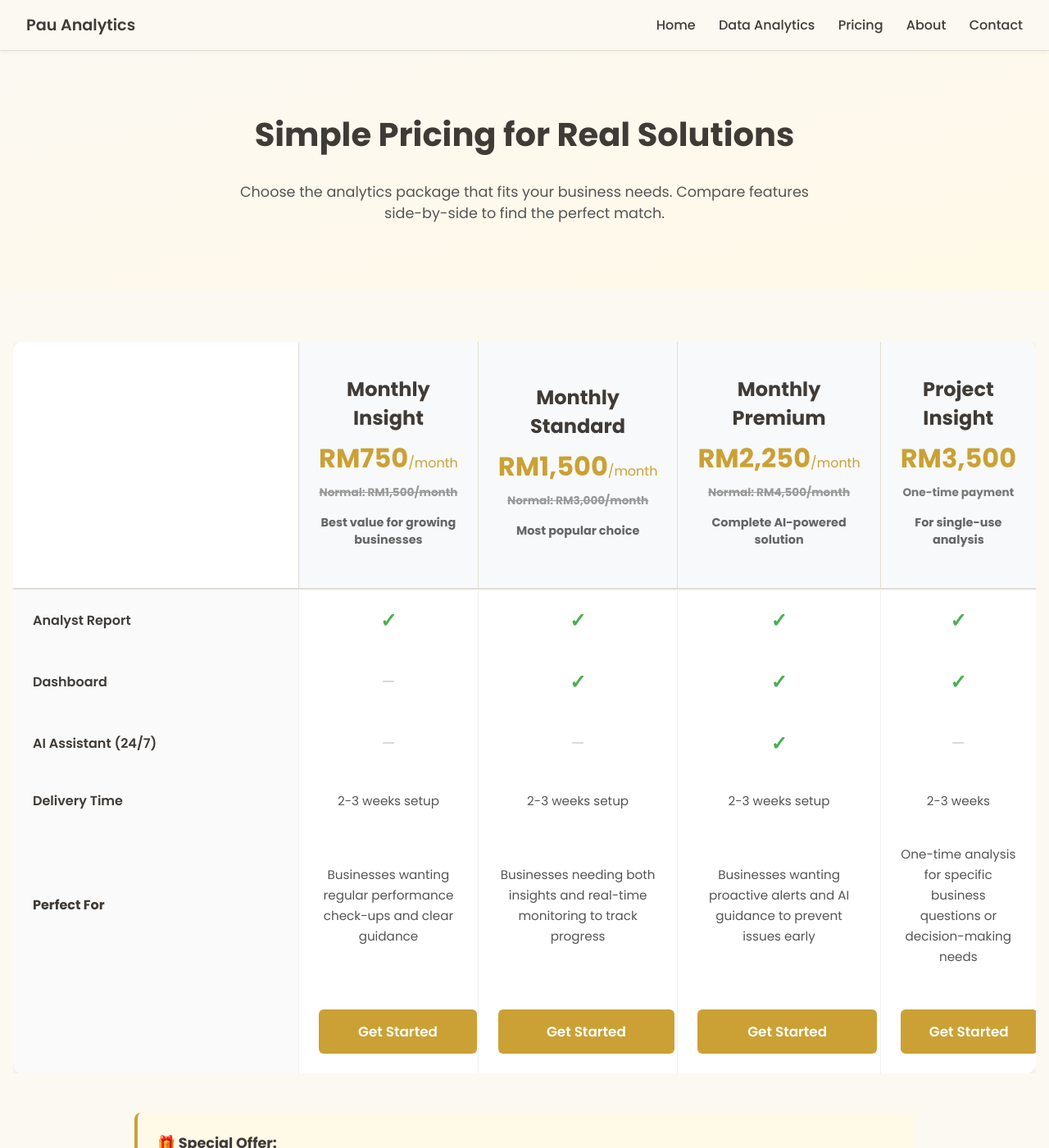
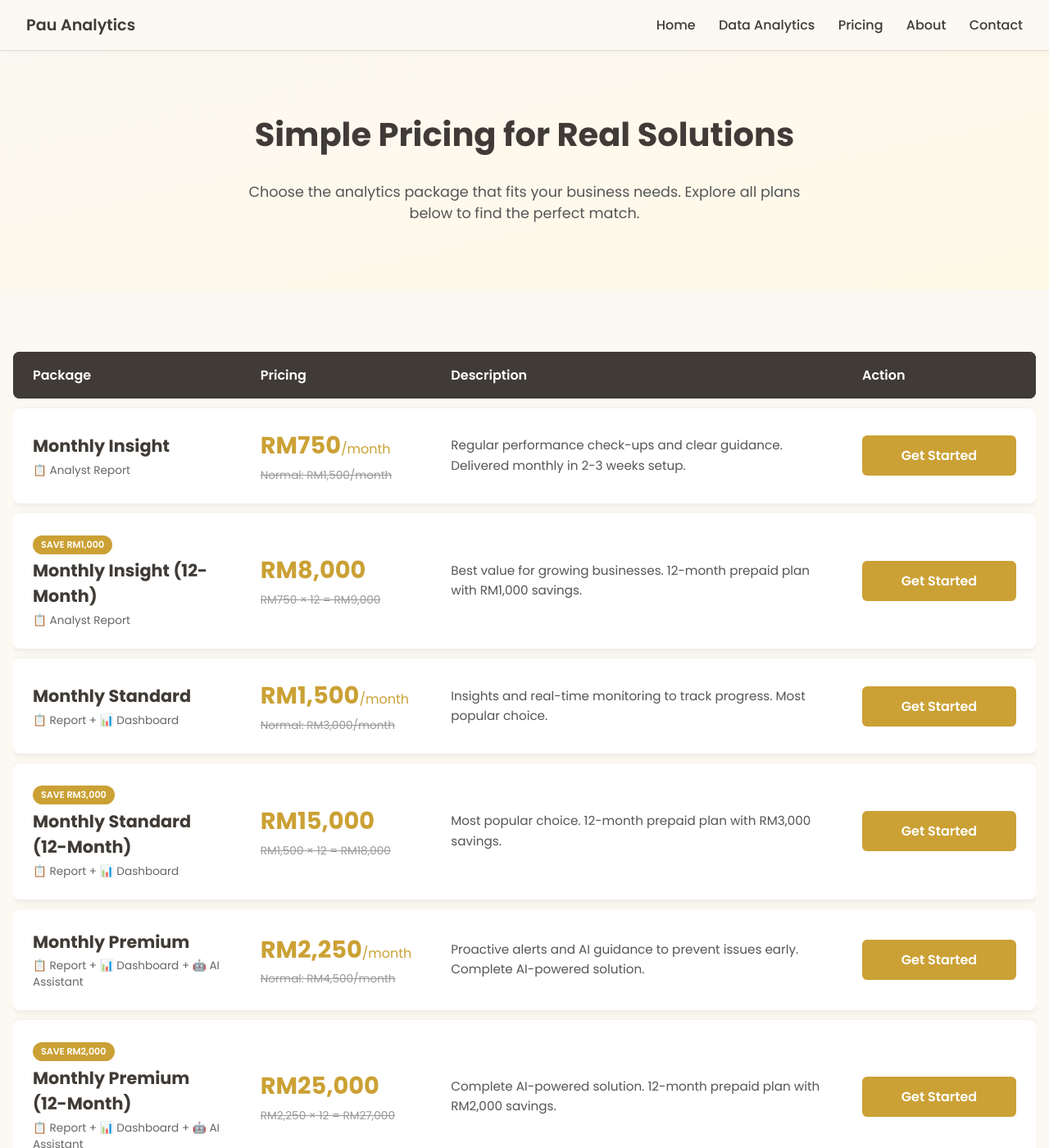
Before and after one commit to lyven81/pinnacles-learning-website, a Jekyll site: the page pricing.html, which Jekyll copies as it is, in a window 1280 px wide and 1400 px high. Shown: the whole window at 82% size. Built offline with Jekyll 4.4.1, drawn with Linux system fonts in a browser that asks for light colours; some of the changed text lies outside the part shown.

Commit message:
Restructure pricing page with row-based grid layout
- Changed pricing table from column-based to row-based layout
- Each pricing tier now displayed in single row with 4 columns: Package | Pricing | Description | Action
- 8 total rows: 1 header + 7 pricing tiers (monthly and 12-month plans)
- Added hover effects: lift animation with golden shadow on mouse hover
- Gradient background appears on hover for enhanced visual feedback
- Included package badges (SAVE RM1,000, SAVE RM3,000, etc.) for prepaid plans
- Mobile responsive with stacked card layout for small screens
- Updated header description to match new layout

🤖 Generated with [Claude Code](https://claude.com/claude-code)

Co-Authored-By: Claude Sonnet 4.5 <noreply@anthropic.com>

```diff
--- a/pricing.html
+++ b/pricing.html
@@ -153,122 +153,109 @@
     .pricing-table {
       width: 100%;
       border-collapse: separate;
-      border-spacing: 0;
-      background: white;
-      border-radius: 12px;
-      overflow: hidden;
-      box-shadow: 0 4px 20px rgba(0, 0, 0, 0.08);
+      border-spacing: 0 12px;
+      background: transparent;
     }
 
     .pricing-table thead tr {
-      background: #f8f9fa;
+      background: #403B36;
     }
 
     .pricing-table th {
-      padding: 2rem 1.5rem;
-      text-align: center;
-      border-right: 1px solid #e0ddd3;
-      border-bottom: 2px solid #e0ddd3;
-      position: relative;
+      padding: 1rem 1.5rem;
+      text-align: left;
+      color: white;
+      font-weight: 600;
+      font-size: 1rem;
+      background: #403B36;
+    }
+
+    .pricing-table th:first-child {
+      border-radius: 8px 0 0 8px;
     }
 
     .pricing-table th:last-child {
-      border-right: none;
+      border-radius: 0 8px 8px 0;
     }
 
-    .pricing-table th:first-child {
-      width: 30%;
-      text-align: left;
+    .pricing-table tbody tr {
       background: white;
+      border-radius: 8px;
+      box-shadow: 0 2px 8px rgba(0, 0, 0, 0.08);
+      transition: all 0.3s ease;
     }
 
+    .pricing-table tbody tr:hover {
+      transform: translateY(-4px);
+      box-shadow: 0 8px 24px rgba(203, 161, 53, 0.25);
+      background: linear-gradient(135deg, #fffef9 0%, #ffffff 100%);
+    }
+
+    .pricing-table td {
+      padding: 1.5rem 1.5rem;
+      vertical-align: middle;
+      border: none;
+    }
+
+    .pricing-table td:first-child {
+      border-radius: 8px 0 0 8px;
+    }
+
+    .pricing-table td:last-child {
+      border-radius: 0 8px 8px 0;
+      text-align: center;
+    }
 
     .package-name {
-      font-size: 1.5rem;
+      font-size: 1.3rem;
       font-weight: 700;
       color: #403B36;
-      margin-top: 0.5rem;
-      margin-bottom: 0.5rem;
+      margin: 0;
+    }
+
+    .package-badge {
+      display: inline-block;
+      background: #CBA135;
+      color: white;
+      padding: 3px 10px;
+      border-radius: 12px;
+      font-size: 0.7rem;
+      font-weight: 600;
+      margin-bottom: 0.3rem;
     }
 
     .package-price {
-      font-size: 2rem;
+      font-size: 1.8rem;
       font-weight: 700;
       color: #CBA135;
-      margin: 0.5rem 0;
+      margin: 0;
     }
 
     .package-subprice {
       font-size: 0.85rem;
-      color: #777;
-      margin-bottom: 1rem;
-      min-height: 20px;
+      color: #999;
+      text-decoration: line-through;
+      margin-top: 0.3rem;
     }
 
     .package-description {
-      font-size: 0.9rem;
-      color: #666;
-      margin-bottom: 1rem;
-    }
-
-    .pricing-table tbody tr {
-      border-bottom: 1px solid #f0f0f0;
-    }
-
-    .pricing-table tbody tr:last-child {
-      border-bottom: none;
-    }
-
-    .pricing-table td {
-      padding: 1.25rem 1.5rem;
-      text-align: center;
-      border-right: 1px solid #f0f0f0;
-      vertical-align: middle;
-    }
-
-    .pricing-table td:last-child {
-      border-right: none;
-    }
-
-    .pricing-table td:first-child {
-      text-align: left;
-      font-weight: 600;
-      color: #403B36;
-      background: #fafafa;
-    }
-
-
-    .check-mark {
-      color: #4CAF50;
-      font-size: 1.5rem;
-      font-weight: bold;
-    }
-
-    .cross-mark {
-      color: #ccc;
-      font-size: 1.2rem;
-    }
-
-    .feature-value {
+      font-size: 0.95rem;
       color: #555;
-      font-size: 0.95rem;
-    }
-
-    .cta-row td {
-      padding: 2rem 1.5rem 1.5rem;
+      line-height: 1.6;
+      margin: 0;
     }
 
     .cta-button {
       display: inline-block;
-      width: 90%;
+      min-width: 140px;
       text-align: center;
       background-color: #CBA135;
       color: white;
       text-decoration: none;
-      padding: 14px 20px;
+      padding: 12px 24px;
       border-radius: 6px;
       font-weight: 600;
-      font-size: 1.05rem;
+      font-size: 1rem;
       transition: all 0.3s ease;
     }
 
@@ -416,49 +403,56 @@
         padding: 0 0.5rem;
       }
 
-      .pricing-table th,
+      .pricing-table {
+        border-spacing: 0 8px;
+      }
+
+      .pricing-table thead {
+        display: none;
+      }
+
+      .pricing-table tbody tr {
+        display: grid;
+        grid-template-columns: 1fr;
+        gap: 0.5rem;
+        padding: 1rem;
+        margin-bottom: 1rem;
+      }
+
       .pricing-table td {
-        padding: 1rem 0.75rem;
+        padding: 0.5rem 0;
+        border-radius: 0 !important;
+        text-align: left !important;
+      }
+
+      .pricing-table td:before {
+        content: attr(data-label);
+        font-weight: 600;
+        color: #403B36;
+        display: block;
+        margin-bottom: 0.3rem;
+        font-size: 0.85rem;
+      }
+
+      .package-name {
+        font-size: 1.3rem;
+      }
+
+      .package-price {
+        font-size: 1.6rem;
+      }
+
+      .package-subprice {
+        font-size: 0.8rem;
+      }
+
+      .package-description {
         font-size: 0.9rem;
       }
 
-      .pricing-table th:first-child,
-      .pricing-table td:first-child {
-        position: sticky;
-        left: 0;
-        z-index: 10;
-        background: white;
-        box-shadow: 2px 0 4px rgba(0,0,0,0.05);
-        min-width: 120px;
-      }
-
-      .pricing-table th:first-child {
-        background: #f8f9fa;
-      }
-
-      .pricing-table td:first-child {
-        background: #fafafa;
-      }
-
-      .package-name {
-        font-size: 1.2rem;
-      }
-
-      .package-price {
-        font-size: 1.5rem;
-      }
-
-      .package-subprice {
-        font-size: 0.75rem;
-      }
-
-      .package-description {
-        font-size: 0.8rem;
-      }
-
       .cta-button {
-        font-size: 0.9rem;
-        padding: 10px 15px;
+        font-size: 0.95rem;
+        padding: 12px 20px;
         width: 100%;
       }
 
@@ -475,28 +469,19 @@
       .consultation-box h3 {
         font-size: 1.5rem;
       }
-
-      .whats-included {
-        margin-top: 3rem;
-        padding: 0 0.5rem;
-      }
-
-      .whats-included h2 {
-        font-size: 1.5rem;
-      }
     }
 
     @media (max-width: 480px) {
       .package-name {
-        font-size: 1rem;
+        font-size: 1.1rem;
       }
 
       .package-price {
-        font-size: 1.3rem;
+        font-size: 1.4rem;
       }
 
-      .check-mark {
-        font-size: 1.2rem;
+      .package-description {
+        font-size: 0.85rem;
       }
     }
   </style>
@@ -516,7 +501,7 @@
 
   <header>
     <h1>Simple Pricing for Real Solutions</h1>
-    <p>Choose the analytics package that fits your business needs. Compare features side-by-side to find the perfect match.</p>
+    <p>Choose the analytics package that fits your business needs. Explore all plans below to find the perfect match.</p>
   </header>
 
   <div class="container">
@@ -525,90 +510,137 @@
       <table class="pricing-table">
         <thead>
           <tr>
-            <th></th>
-            <th>
-              <div class="package-name">Monthly Insight</div>
-              <div class="package-price">RM750<span style="font-size: 1rem; font-weight: normal;">/month</span></div>
-              <div class="package-subprice" style="text-decoration: line-through; color: #999;">Normal: RM1,500/month</div>
-              <div class="package-description">Best value for growing businesses</div>
-            </th>
-            <th>
-              <div class="package-name">Monthly Standard</div>
-              <div class="package-price">RM1,500<span style="font-size: 1rem; font-weight: normal;">/month</span></div>
-              <div class="package-subprice" style="text-decoration: line-through; color: #999;">Normal: RM3,000/month</div>
-              <div class="package-description">Most popular choice</div>
-            </th>
-            <th>
-              <div class="package-name">Monthly Premium</div>
-              <div class="package-price">RM2,250<span style="font-size: 1rem; font-weight: normal;">/month</span></div>
-              <div class="package-subprice" style="text-decoration: line-through; color: #999;">Normal: RM4,500/month</div>
-              <div class="package-description">Complete AI-powered solution</div>
-            </th>
-            <th>
-              <div class="package-name">Project<br>Insight</div>
-              <div class="package-price">RM3,500</div>
-              <div class="package-subprice">One-time payment</div>
-              <div class="package-description">For single-use analysis</div>
-            </th>
+            <th>Package</th>
+            <th>Pricing</th>
+            <th>Description</th>
+            <th>Action</th>
           </tr>
         </thead>
         <tbody>
-          <!-- Analyst Report -->
+          <!-- Monthly Insight - Monthly Plan -->
           <tr>
-            <td>Analyst Report</td>
-            <td><span class="check-mark">✓</span></td>
-            <td><span class="check-mark">✓</span></td>
-            <td><span class="check-mark">✓</span></td>
-            <td><span class="check-mark">✓</span></td>
+            <td>
+              <div class="package-name">Monthly Insight</div>
+              <div style="font-size: 0.85rem; color: #666; margin-top: 0.3rem;">📋 Analyst Report</div>
+            </td>
+            <td>
+              <div class="package-price">RM750<span style="font-size: 1rem; font-weight: normal;">/month</span></div>
+              <div class="package-subprice">Normal: RM1,500/month</div>
+            </td>
+            <td>
+              <div class="package-description">Regular performance check-ups and clear guidance. Delivered monthly in 2-3 weeks setup.</div>
+            </td>
+            <td>
+              <a href="https://www.pauanalytics.com/payment.html?package=insight-monthly" class="cta-button">Get Started</a>
+            </td>
           </tr>
 
-          <!-- Dashboard -->
+          <!-- Monthly Insight - 12-Month Plan -->
           <tr>
-            <td>Dashboard</td>
-            <td><span class="cross-mark">—</span></td>
-            <td><span class="check-mark">✓</span></td>
-            <td><span class="check-mark">✓</span></td>
-            <td><span class="check-mark">✓</span></td>
+            <td>
+              <div class="package-badge">SAVE RM1,000</div>
+              <div class="package-name">Monthly Insight (12-Month)</div>
+              <div style="font-size: 0.85rem; color: #666; margin-top: 0.3rem;">📋 Analyst Report</div>
+            </td>
+            <td>
+              <div class="package-price">RM8,000</div>
+              <div class="package-subprice">RM750 × 12 = RM9,000</div>
+            </td>
+            <td>
+              <div class="package-description">Best value for growing businesses. 12-month prepaid plan with RM1,000 savings.</div>
+            </td>
+            <td>
+              <a href="https://www.pauanalytics.com/payment.html?package=insight-12month" class="cta-button">Get Started</a>
+            </td>
           </tr>
 
-          <!-- AI Assistant -->
+          <!-- Monthly Standard - Monthly Plan -->
           <tr>
-            <td>AI Assistant (24/7)</td>
-            <td><span class="cross-mark">—</span></td>
-            <td><span class="cross-mark">—</span></td>
-            <td><span class="check-mark">✓</span></td>
-            <td><span class="cross-mark">—</span></td>
+            <td>
+              <div class="package-name">Monthly Standard</div>
+              <div style="font-size: 0.85rem; color: #666; margin-top: 0.3rem;">📋 Report + 📊 Dashboard</div>
+            </td>
+            <td>
+              <div class="package-price">RM1,500<span style="font-size: 1rem; font-weight: normal;">/month</span></div>
+              <div class="package-subprice">Normal: RM3,000/month</div>
+            </td>
+            <td>
+              <div class="package-description">Insights and real-time monitoring to track progress. Most popular choice.</div>
+            </td>
+            <td>
+              <a href="https://www.pauanalytics.com/payment.html?package=standard-monthly" class="cta-button">Get Started</a>
+            </td>
           </tr>
 
-          <!-- Delivery Time -->
+          <!-- Monthly Standard - 12-Month Plan -->
           <tr>
-            <td>Delivery Time</td>
-            <td><span class="feature-value">2-3 weeks setup</span></td>
-            <td><span class="feature-value">2-3 weeks setup</span></td>
-            <td><span class="feature-value">2-3 weeks setup</span></td>
-            <td><span class="feature-value">2-3 weeks</span></td>
-          </tr>
-
-          <!-- Perfect For -->
-          <tr>
-            <td><strong>Perfect For</strong></td>
-            <td><span class="feature-value">Businesses wanting regular performance check-ups and clear guidance</span></td>
-            <td><span class="feature-value">Businesses needing both insights and real-time monitoring to track progress</span></td>
-            <td><span class="feature-value">Businesses wanting proactive alerts and AI guidance to prevent issues early</span></td>
-            <td><span class="feature-value">One-time analysis for specific business questions or decision-making needs</span></td>
-          </tr>
-
-          <!-- CTA Row -->
-          <tr class="cta-row">
-            <td></td>
             <td>
-              <a href="https://www.pauanalytics.com/payment.html?package=insight-12month" class="cta-button">Get Started</a>
+              <div class="package-badge">SAVE RM3,000</div>
+              <div class="package-name">Monthly Standard (12-Month)</div>
+              <div style="font-size: 0.85rem; color: #666; margin-top: 0.3rem;">📋 Report + 📊 Dashboard</div>
+            </td>
+            <td>
+              <div class="package-price">RM15,000</div>
+              <div class="package-subprice">RM1,500 × 12 = RM18,000</div>
+            </td>
+            <td>
+              <div class="package-description">Most popular choice. 12-month prepaid plan with RM3,000 savings.</div>
             </td>
             <td>
               <a href="https://www.pauanalytics.com/payment.html?package=standard-12month" class="cta-button">Get Started</a>
             </td>
+          </tr>
+
+          <!-- Monthly Premium - Monthly Plan -->
+          <tr>
+            <td>
+              <div class="package-name">Monthly Premium</div>
+              <div style="font-size: 0.85rem; color: #666; margin-top: 0.3rem;">📋 Report + 📊 Dashboard + 🤖 AI Assistant</div>
+            </td>
+            <td>
+              <div class="package-price">RM2,250<span style="font-size: 1rem; font-weight: normal;">/month</span></div>
+              <div class="package-subprice">Normal: RM4,500/month</div>
+            </td>
+            <td>
+              <div class="package-description">Proactive alerts and AI guidance to prevent issues early. Complete AI-powered solution.</div>
+            </td>
+            <td>
+              <a href="https://www.pauanalytics.com/payment.html?package=premium-monthly" class="cta-button">Get Started</a>
+            </td>
+          </tr>
+
+          <!-- Monthly Premium - 12-Month Plan -->
+          <tr>
+            <td>
+              <div class="package-badge">SAVE RM2,000</div>
+              <div class="package-name">Monthly Premium (12-Month)</div>
+              <div style="font-size: 0.85rem; color: #666; margin-top: 0.3rem;">📋 Report + 📊 Dashboard + 🤖 AI Assistant</div>
+            </td>
+            <td>
+              <div class="package-price">RM25,000</div>
+              <div class="package-subprice">RM2,250 × 12 = RM27,000</div>
+            </td>
+            <td>
+              <div class="package-description">Complete AI-powered solution. 12-month prepaid plan with RM2,000 savings.</div>
+            </td>
             <td>
               <a href="https://www.pauanalytics.com/payment.html?package=premium-12month" class="cta-button">Get Started</a>
+            </td>
+          </tr>
+
+          <!-- Project Insight -->
+          <tr>
+            <td>
+              <div class="package-badge" style="background: #403B36;">ONE-OFF PROJECT</div>
+              <div class="package-name">Project Insight</div>
+              <div style="font-size: 0.85rem; color: #666; margin-top: 0.3rem;">📋 Report + 📊 Dashboard</div>
+            </td>
+            <td>
+              <div class="package-price">RM3,500</div>
+              <div class="package-subprice">One-time payment</div>
+            </td>
+            <td>
+              <div class="package-description">Perfect for one-time analysis needs. Delivered in 2-3 weeks.</div>
             </td>
             <td>
               <a href="https://www.pauanalytics.com/payment.html?package=project-insight" class="cta-button">Get Started</a>
```
